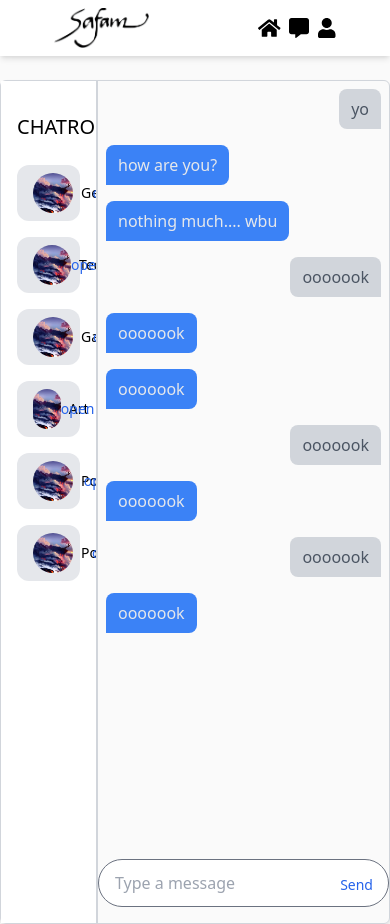
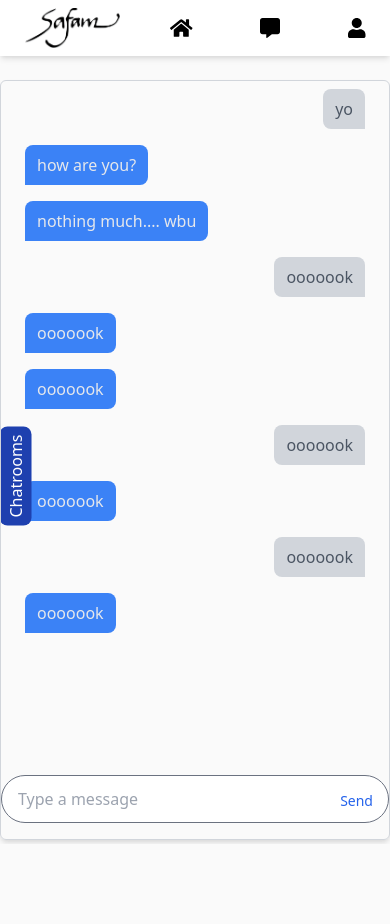
Before and after one commit to harryCreatives4u/snapsy, a React (Create React App) app: page /chats in a window 390 px wide. After the commit the page ends 844 px from the top, so only its background shows below. Built offline with nearby package versions, Linux system fonts and the light colour scheme; no server answers; what tailwindcss-debug-screens would draw is missing.

Commit message:
final UI implementations and improvements

```diff
--- a/src/Components/ChatList/ChatList.jsx
+++ b/src/Components/ChatList/ChatList.jsx
@@ -1,12 +1,26 @@
-import React from "react";
+import React, { useState } from "react";
 
 import image from "../../Assets/Img/demo.jpg";
 import Buttons from "../UI/Buttons/Buttons";
 
-const ChatList = () => {
+const ChatList = (props) => {
   const chatrooms = ["General", "Tech", "Gaming", "Art", "Poetry", "Political"];
+  // const menuPos = props.
   return (
-    <div className="w-3/12 h-full px-4 py-8 overflow-y-auto bg-white border-r-2 border-gray-300">
+    <div
+      className={`absolute z-50 transition-all top-0 w-full  md:w-3/12 h-full px-4 py-8  overflow-y-auto bg-white border-r-2 border-gray-300 ${
+        props.opened ? "left-0" : "-left-full"
+      }  md:static `}
+    >
+      <button
+        onClick={() => {
+          props.toggleMenu();
+          console.log("yo");
+        }}
+        className="absolute text-2xl font-black text-gray-400 top-4 right-4"
+      >
+        X
+      </button>
       <h1 className="mb-6 text-xl font-medium uppercase">Chatrooms</h1>
       {chatrooms.map((chatroom) => (
         <div className="flex items-center justify-between p-4 mb-4 bg-gray-200 rounded-xl h-14 ">
--- a/src/Components/StoryHeader/StoryHeader.jsx
+++ b/src/Components/StoryHeader/StoryHeader.jsx
@@ -47,7 +47,7 @@ const StoryHeader = () => {
         options={{
           rewind: false,
           gap: "1rem",
-          perPage: 7,
+          perPage: 6,
           arrows: true,
           pagination: false,
           lazyLoad: true,
--- a/src/Components/UI/Header/Header.jsx
+++ b/src/Components/UI/Header/Header.jsx
@@ -7,16 +7,23 @@ import {
   faCommentAlt,
   faUser,
 } from "@fortawesome/free-solid-svg-icons";
+import { NavLink } from "react-router-dom";
 
 const Header = () => {
   return (
     <div className="fixed top-0 left-0 z-50 w-full py-2 bg-white shadow-md h-14 ">
       <div className="flex justify-around h-full max-h-full mx-auto align-middle xl:justify-between max-w-workspace ">
         <img src={Logo} alt="Logo" />
-        <div className="flex justify-between w-1/5 my-auto text-xl align-middle">
-          <FontAwesomeIcon icon={faHome} className="cursor-pointer" />
-          <FontAwesomeIcon icon={faCommentAlt} className="cursor-pointer" />
-          <FontAwesomeIcon icon={faUser} className="cursor-pointer" />
+        <div className="flex justify-between w-1/2 my-auto text-xl align-middle md:w-1/5">
+          <NavLink to="/">
+            <FontAwesomeIcon icon={faHome} className="cursor-pointer" />
+          </NavLink>
+          <NavLink to="/chats">
+            <FontAwesomeIcon icon={faCommentAlt} className="cursor-pointer" />
+          </NavLink>
+          <NavLink to="/profile">
+            <FontAwesomeIcon icon={faUser} className="cursor-pointer" />
+          </NavLink>
         </div>
       </div>
     </div>
--- a/src/Containers/Messenger/Messenger.jsx
+++ b/src/Containers/Messenger/Messenger.jsx
@@ -1,9 +1,10 @@
-import React from "react";
+import React, { useState } from "react";
 
 import ChatList from "../../Components/ChatList/ChatList";
 import ChatWindow from "../../Components/ChatWindow/ChatWindow";
 
 const Messenger = () => {
+  const [menuOpened, setMenuOpened] = useState(false);
   const messages = [
     { text: "yo", sent: true },
     { text: "how are you?", sent: false },
@@ -17,12 +18,24 @@ const Messenger = () => {
     { text: "ooooook", sent: false },
   ];
 
+  const toggleMenu = () => {
+    setMenuOpened(!menuOpened);
+  };
+
   return (
-    <div className="flex w-full h-screen border border-gray-300 rounded-md shadow-md md:h-screen-8">
-      <ChatList />
-      <div className="relative flex flex-col w-9/12 ">
+    <div className="relative flex w-full overflow-hidden border border-gray-300 rounded-md shadow-md h-screen-9">
+      <ChatList toggleMenu={toggleMenu} opened={menuOpened} />
+      <div className="relative flex flex-col w-full px-4 xl:px-2 md:w-9/12 ">
         <ChatWindow messages={messages} />
       </div>
+      <button
+        onClick={toggleMenu}
+        className={`absolute px-2 py-1 text-white transform -rotate-90 bg-blue-800 rounded-lg top-2/4   ${
+          menuOpened ? "left-full" : "-left-9"
+        }`}
+      >
+        Chatrooms
+      </button>
     </div>
   );
 };
--- a/tailwind.config.js
+++ b/tailwind.config.js
@@ -18,11 +18,15 @@ module.exports = {
       },
       height: {
         "screen-8": "80vh",
+        "screen-9": "90vh",
         post: "614px",
         90: "90%",
       },
       minHeight: {
         "screen-8": "80vh",
+      },
+      inset: {
+        "-9": "-9%",
       },
     },
   },
```
